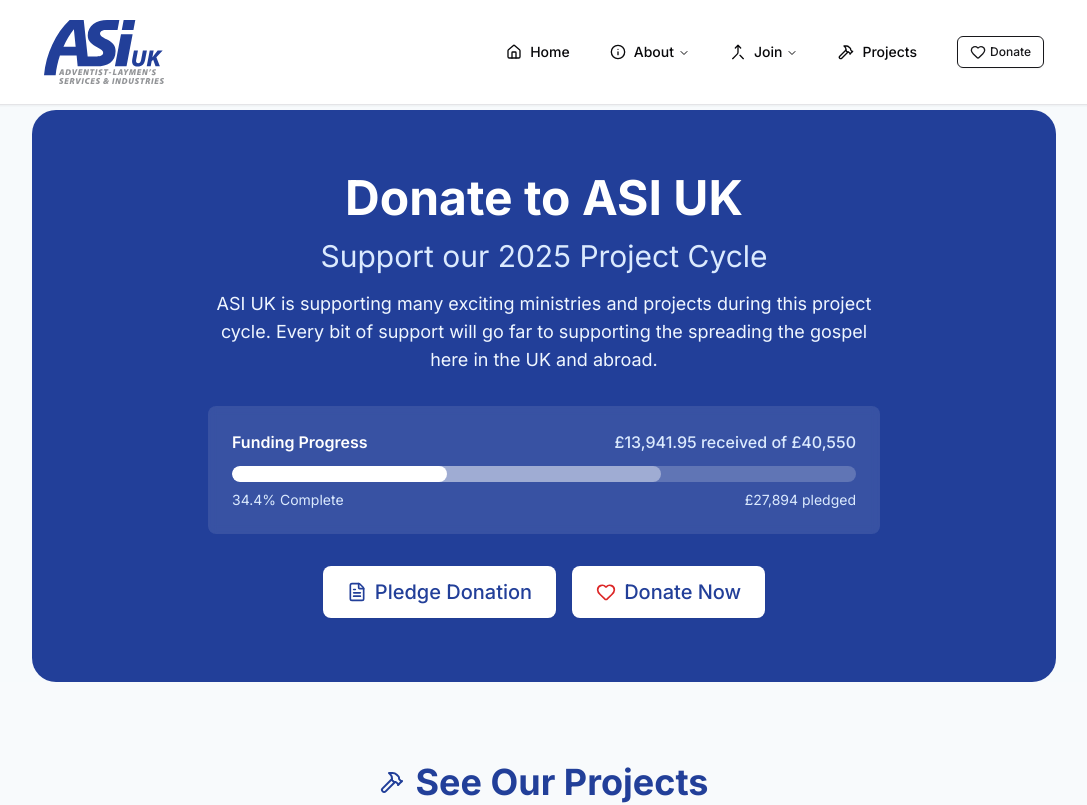
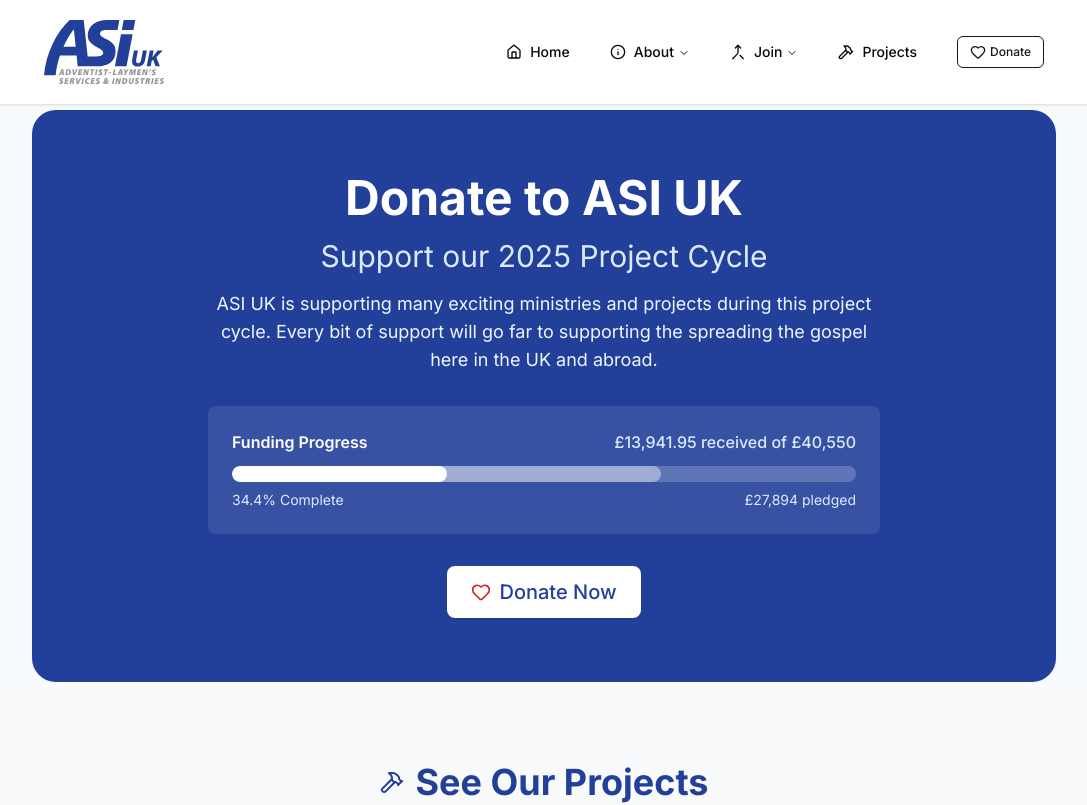
Before and after one commit to asi-uk/asi-uk-web, a Next.js app: page /donate in a window 1280 px wide. Shown: the top 805 px of the page, without its empty margins (96-1183 px from the left). Built offline with nearby package versions, Linux system fonts and the light colour scheme.

Commit message:
Remove pledge button

```diff
--- a/app/donate/page.tsx
+++ b/app/donate/page.tsx
@@ -1,4 +1,4 @@
-import { Heart, FileText, Hammer } from 'lucide-react';
+import { Heart, Hammer } from 'lucide-react';
 import Link from 'next/link';
 import ProgressBar from "@/app/components/ProgressBar";
 import { approvedProjects2025, FUNDING_RECEIVED_2025, FUNDING_PLEDGED_2025 } from "@/data/projects";
@@ -33,25 +33,13 @@
                             />
                         </div>
 
-                        {/* Call to Action Buttons */}
-                        <div className="flex flex-col text-xl sm:flex-row gap-4 justify-center items-center">
-                            {/* Pledge Donation Button */}
-                            <Link
-                                href="https://docs.google.com/forms/d/e/1FAIpQLSeQnkWKHB6XGeBssro0FAh2BV5SKYSDIYu29wu3o-nAk22zLA/viewform?usp=dialog"
-                                target="_blank"
-                                rel="noopener noreferrer"
-                                className="inline-flex items-center gap-2 bg-white text-asi-blue hover:bg-blue-50 px-6 py-3 rounded-lg font-medium transition-colors duration-200 shadow-sm hover:shadow-md"
-                            >
-                                <FileText className="h-5 w-5" />
-                                Pledge Donation
-                            </Link>
-
-                            {/* Donate Now Button */}
+                        {/* Call to Action Button */}
+                        <div className="flex justify-center">
                             <Link
                                 href="https://donate.stripe.com/eVa6oNg2Ka7l21a288"
                                 target="_blank"
                                 rel="noopener noreferrer"
-                                className="inline-flex items-center gap-2 bg-white text-asi-blue hover:bg-red-50 px-6 py-3 rounded-lg font-medium transition-colors duration-200 shadow-sm hover:shadow-md"
+                                className="inline-flex items-center gap-2 text-xl bg-white text-asi-blue hover:bg-red-50 px-6 py-3 rounded-lg font-medium transition-colors duration-200 shadow-sm hover:shadow-md"
                             >
                                 <Heart className="h-5 w-5 text-red-600" />
                                 Donate Now
```
